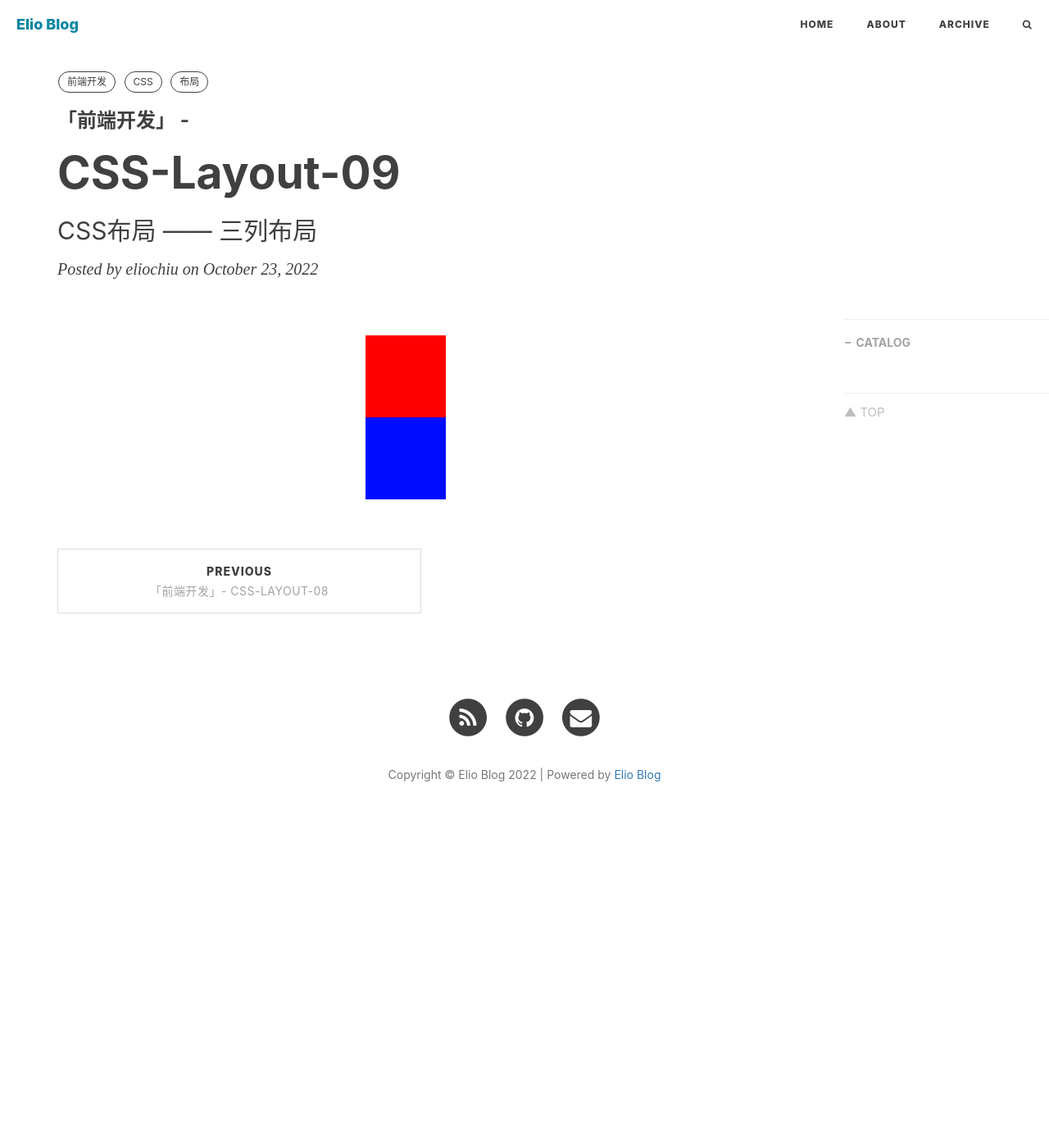
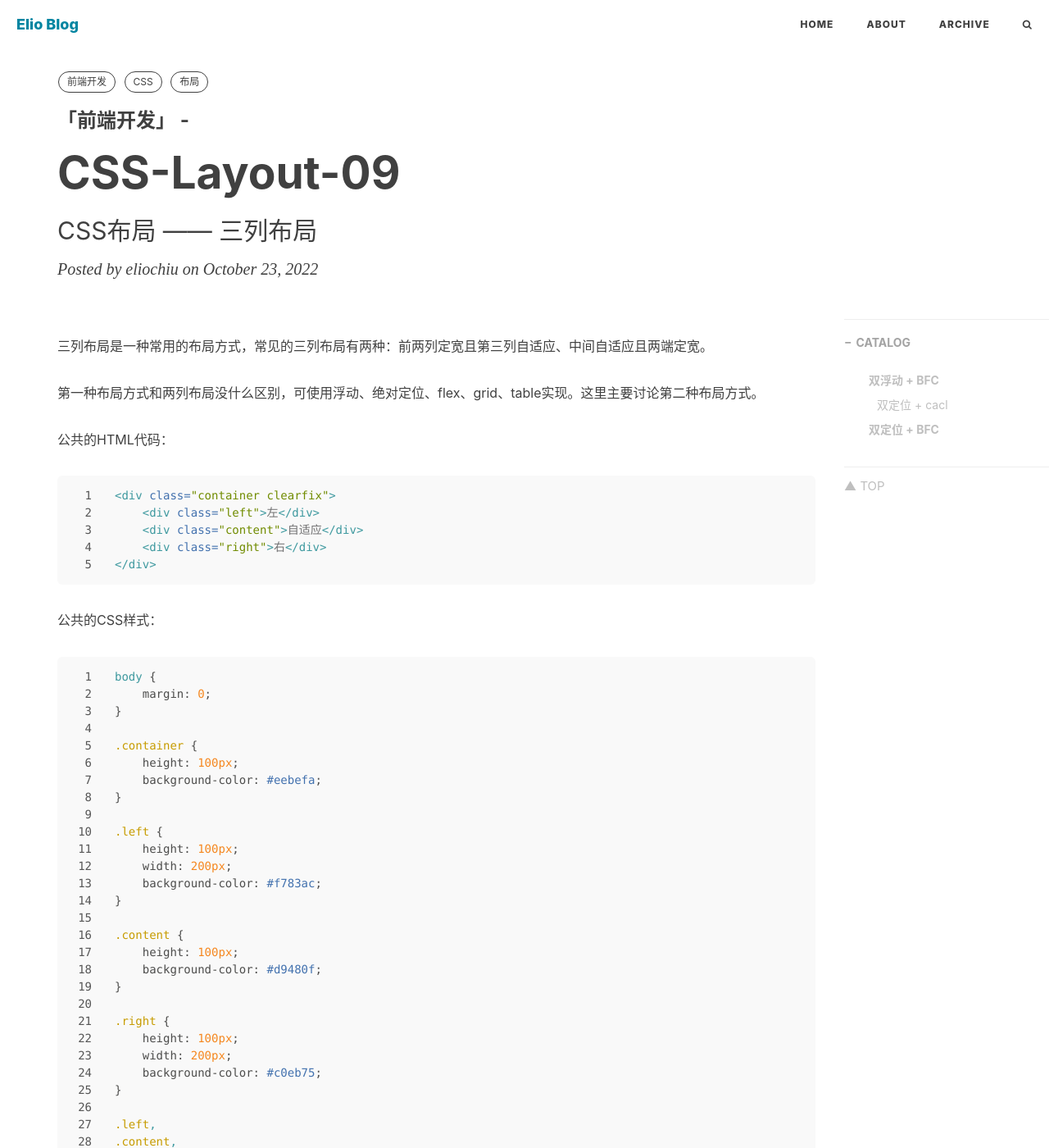
Before and after one commit to eliochiu/eliochiu.github.io, a Jekyll site: the page built from _posts/frontend/css/2022-10-23-frontend-css-layout-09.md, in a window 1280 px wide and 1400 px high. Shown: the whole window at 82% size. Built offline with Jekyll 4.4.1, drawn with Linux system fonts in a browser that asks for light colours; nearby versions of some CDN libraries; comment, search, counter and statistics services are not loaded; some of the changed text lies outside the part shown.

Commit message:
add css-double-column layout

````diff
--- a/_posts/frontend/css/2022-10-23-frontend-css-layout-09.md
+++ b/_posts/frontend/css/2022-10-23-frontend-css-layout-09.md
@@ -12,5 +12,108 @@
 header-style: text
 katex: true
 ---
+三列布局是一种常用的布局方式，常见的三列布局有两种：前两列定宽且第三列自适应、中间自适应且两端定宽。
 
-![](/img/in-post/post-frontend-css/position-relative1.png#pic_center)
+第一种布局方式和两列布局没什么区别，可使用浮动、绝对定位、flex、grid、table实现。这里主要讨论第二种布局方式。
+
+公共的HTML代码：
+```html
+<div class="container clearfix">
+    <div class="left">左</div>
+    <div class="content">自适应</div>
+    <div class="right">右</div>
+</div>
+```
+
+公共的CSS样式：
+```css
+body {
+    margin: 0;
+}
+
+.container {
+    height: 100px;
+    background-color: #eebefa;
+}
+
+.left {
+    height: 100px;
+    width: 200px;
+    background-color: #f783ac;
+}
+
+.content {
+    height: 100px;
+    background-color: #d9480f;
+}
+
+.right {
+    height: 100px;
+    width: 200px;
+    background-color: #c0eb75;
+}
+
+.left,
+.content,
+.right {
+    font-size: 70px;
+    line-height: 400px;
+    text-align: center;
+}
+
+/* 清除浮动 */
+.clearfix:after {
+    content: '';
+    display: block;
+    height: 0;
+    clear: both;
+    visibility: hidden;
+}
+```
+
+最终的效果：
+![](/img/in-post/post-frontend-css/3column1.png#pic_center)
+
+## 双浮动 + BFC
+左盒子左浮，右盒子右浮，中间盒子变成BFC。调整HTML：
+```html
+<div class="container clearfix">
+    <div class="left">左</div>
+    <div class="right">右</div>
+    <div class="content">自适应</div>
+
+</div>
+```
+
+```css
+.left {
+    float: left;
+}
+
+.right {
+    float: right;
+}
+
+.content {
+    overflow: hidden;
+}
+```
+
+### 双定位 + cacl
+左盒子左浮，右盒子右浮，中间盒子计算宽度。
+```css
+.left {
+    float: left;
+}
+
+.right {
+    float: right;
+}
+
+.content {
+    width: cacl(100% - 400px)
+}
+```
+
+## 双定位 + BFC
+```
````
Also changed, not shown: _posts/frontend/css/2022-10-23-frontend-css-layout-08.md (+236 -1 lines), test/doubleColumn.html (added, +35 -0 lines), test/threeColumn.html (added, +74 -0 lines), img/in-post/post-frontend-css/2column1.png (added), img/in-post/post-frontend-css/2column2.png (added), img/in-post/post-frontend-css/3column1.png (added).
